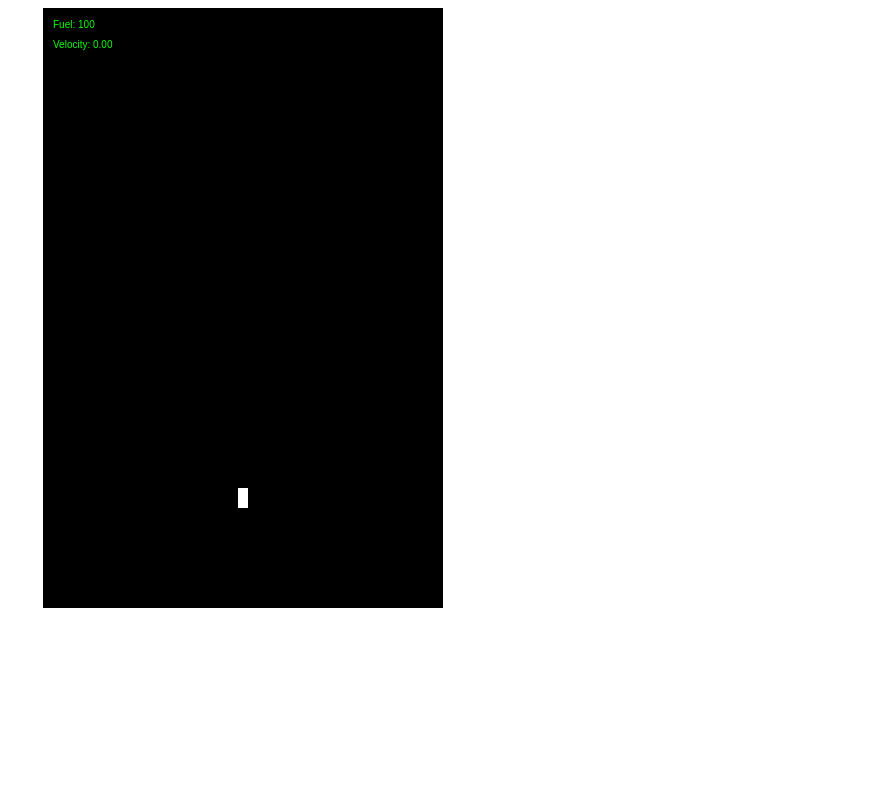
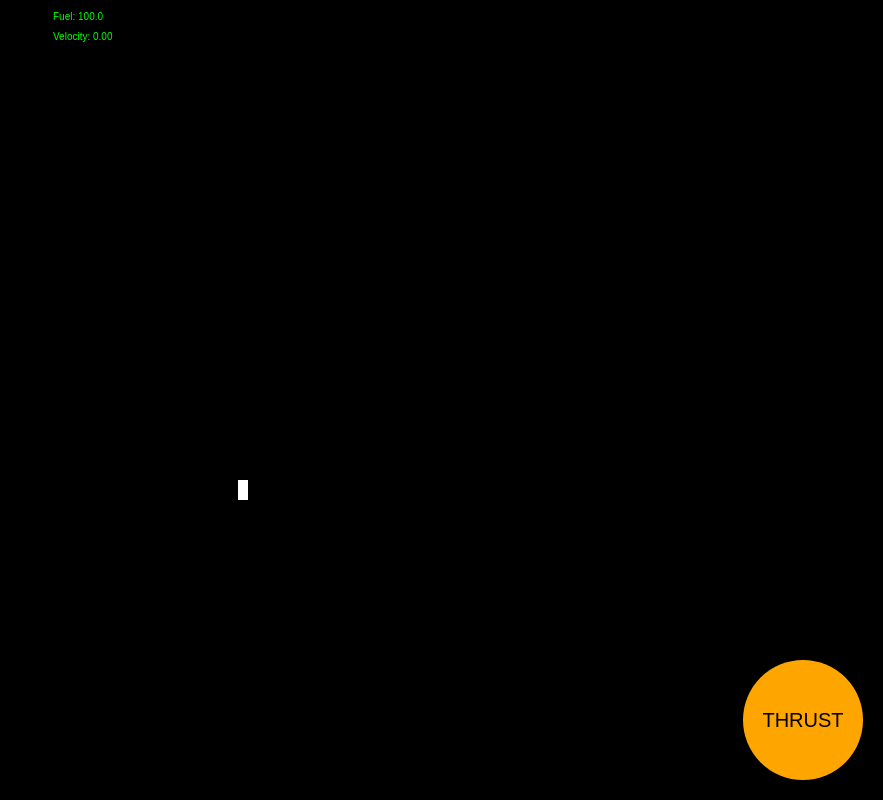
Before and after one commit to ethanye2017/Rocket, a plain HTML site: page index.html in a window 1280 px wide. Shown: the whole page, without its empty margins (397-1280 px from the left). Drawn offline with Linux system fonts and the light colour scheme.

Commit message:
Update index.html

```diff
--- a/index.html
+++ b/index.html
@@ -1,55 +1,80 @@
 <!DOCTYPE html>
 <html>
 <head>
-  <title>Mini KSP Rocket</title>
+  <title>Mini KSP</title>
   <style>
+    body {
+      margin: 0;
+      background: black;
+      color: lime;
+      font-family: monospace;
+      text-align: center;
+    }
     canvas {
-      background: black;
       display: block;
       margin: auto;
+      background: black;
+    }
+    #thrustBtn {
+      position: fixed;
+      bottom: 20px;
+      right: 20px;
+      width: 120px;
+      height: 120px;
+      border-radius: 60px;
+      background: orange;
+      color: black;
+      font-size: 20px;
+      border: none;
     }
   </style>
 </head>
 <body>
 
 <canvas id="game" width="400" height="600"></canvas>
+<button id="thrustBtn">THRUST</button>
 
 <script>
 const canvas = document.getElementById("game");
 const ctx = canvas.getContext("2d");
+const btn = document.getElementById("thrustBtn");
 
 let rocket = {
   x: 200,
   y: 500,
-  velocity: 0,
-  mass: 20,
+  v: 0,
   fuel: 100,
-  thrustPower: 0.15,
   thrusting: false
 };
 
 const gravity = 0.05;
+const thrust = 0.15;
 
+// Keyboard
 document.addEventListener("keydown", e => {
   if (e.code === "Space") rocket.thrusting = true;
 });
-
 document.addEventListener("keyup", e => {
   if (e.code === "Space") rocket.thrusting = false;
 });
 
+// Touch button
+btn.addEventListener("touchstart", () => rocket.thrusting = true);
+btn.addEventListener("touchend", () => rocket.thrusting = false);
+btn.addEventListener("mousedown", () => rocket.thrusting = true);
+btn.addEventListener("mouseup", () => rocket.thrusting = false);
+
 function update() {
   if (rocket.thrusting && rocket.fuel > 0) {
-    rocket.velocity -= rocket.thrustPower;
+    rocket.v -= thrust;
     rocket.fuel -= 0.3;
   }
-
-  rocket.velocity += gravity;
-  rocket.y += rocket.velocity;
+  rocket.v += gravity;
+  rocket.y += rocket.v;
 
   if (rocket.y > 500) {
     rocket.y = 500;
-    rocket.velocity = 0;
+    rocket.v = 0;
   }
 }
 
@@ -68,8 +93,8 @@ function draw() {
 
   // HUD
   ctx.fillStyle = "lime";
-  ctx.fillText("Fuel: " + Math.max(0, rocket.fuel.toFixed(1)), 10, 20);
-  ctx.fillText("Velocity: " + rocket.velocity.toFixed(2), 10, 40);
+  ctx.fillText("Fuel: " + rocket.fuel.toFixed(1), 10, 20);
+  ctx.fillText("Velocity: " + rocket.v.toFixed(2), 10, 40);
 }
 
 function loop() {
```
